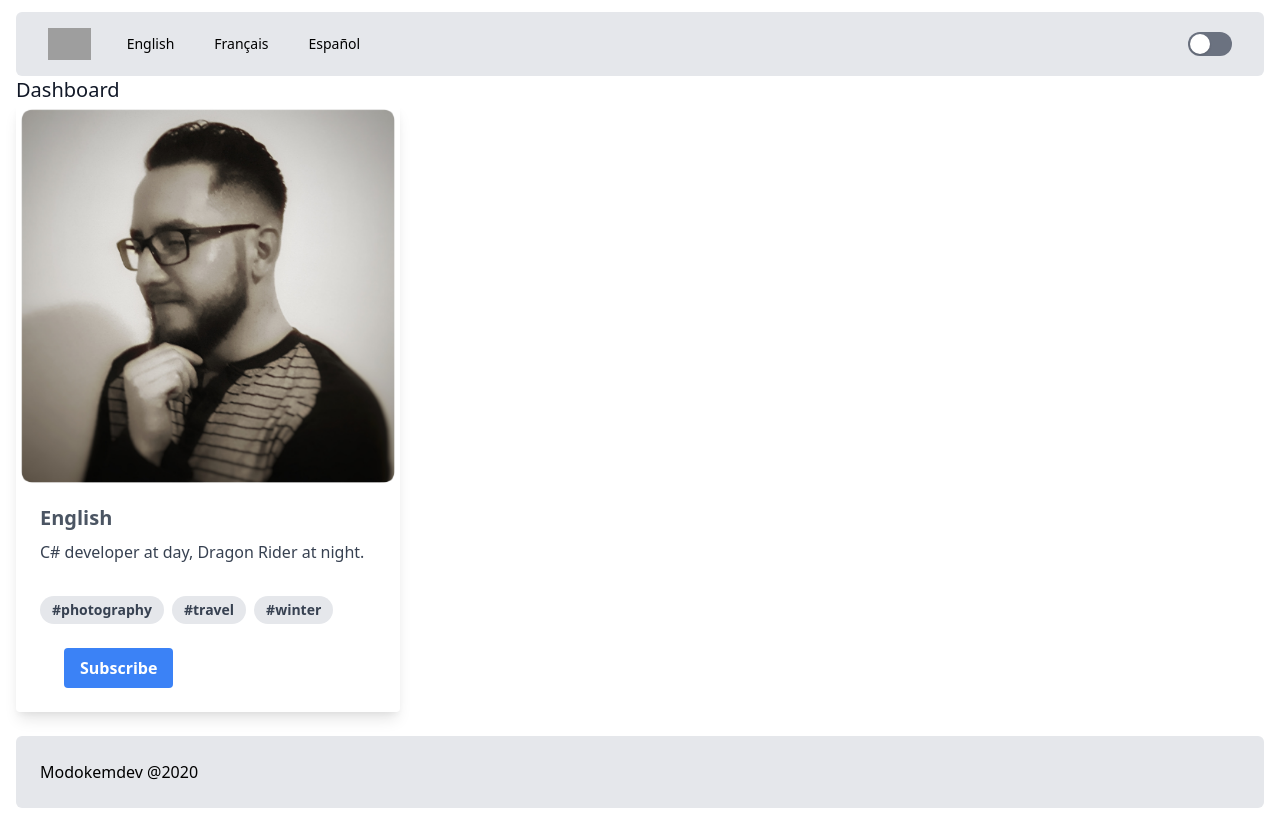
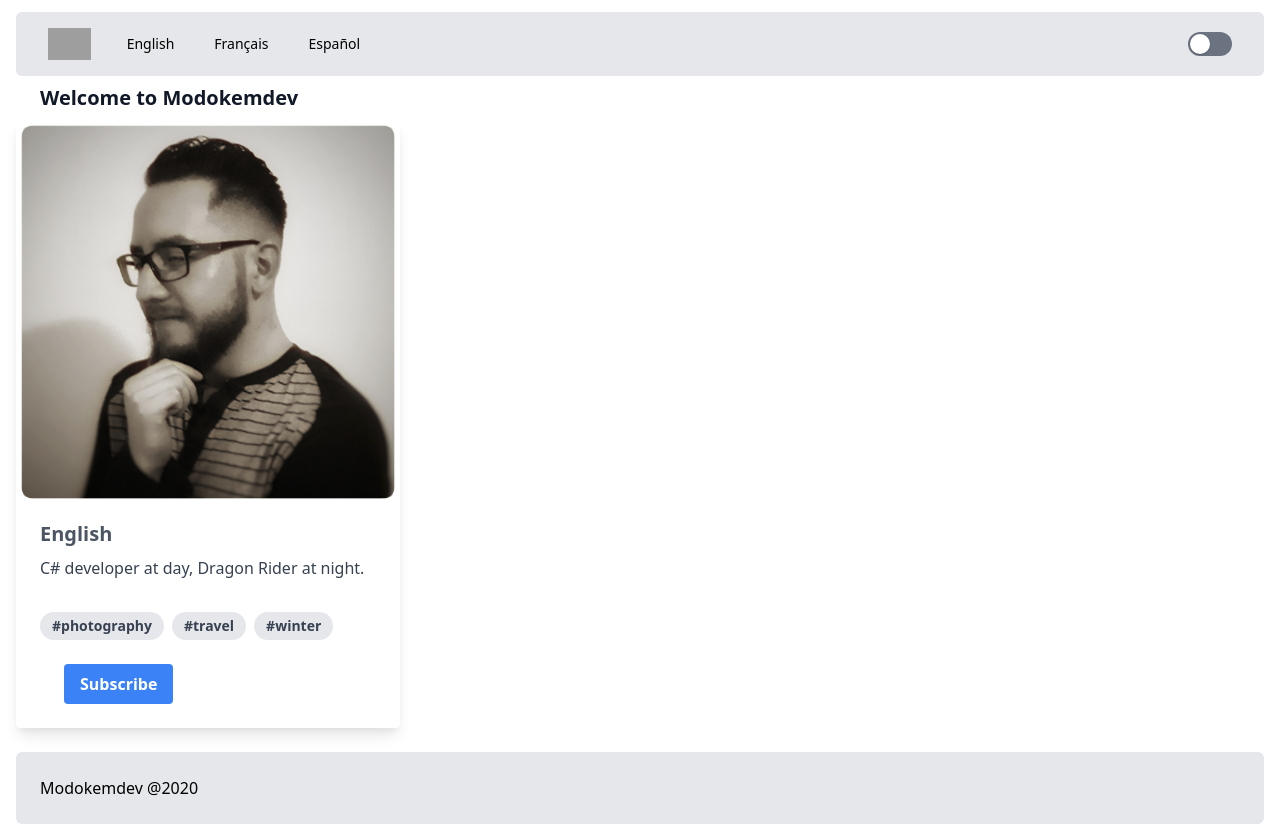
Before and after one commit to marcoandre1/marcoandre1.github.io, a React (Create React App) app: page / in a window 1280 px wide. Built offline with nearby package versions, Linux system fonts and the light colour scheme; grey boxes are pictures that could not be loaded.

Commit message:
Update UI

```diff
--- a/src/components/Dashboard.jsx
+++ b/src/components/Dashboard.jsx
@@ -4,7 +4,9 @@ import { ConnectedTaskList } from "./TaskList";
 
 export const Dashboard = ({ language }) => (
   <div>
-    <h2 className="text-gray-900 dark:text-white">{language.title}</h2>
+    <h2 className="font-bold text-xl text-gray-900 dark:text-white mb-2 mt-2 px-6">
+      {language.title}
+    </h2>
     <ConnectedTaskList
       key={language.id}
       id={language.id}
--- a/src/server/defaultState.js
+++ b/src/server/defaultState.js
@@ -75,19 +75,19 @@ export const defaultState = {
     {
       name: "English",
       id: "en",
-      title: "Dashboard",
+      title: "Welcome to Modokemdev",
       description: "C# developer at day, Dragon Rider at night.",
     },
     {
       name: "Français",
       id: "fr",
-      title: "Tableau de bord",
+      title: "Bienvenue à Modokemdev",
       description: "Développeur C# le jour, Dragon Rider la nuit.",
     },
     {
       name: "Español",
       id: "es",
-      title: "Tablero",
+      title: "Bienvenido a Modokemdev",
       description: "Desarollador C# de día, Dragon Rider de noche.",
     },
   ],
```
